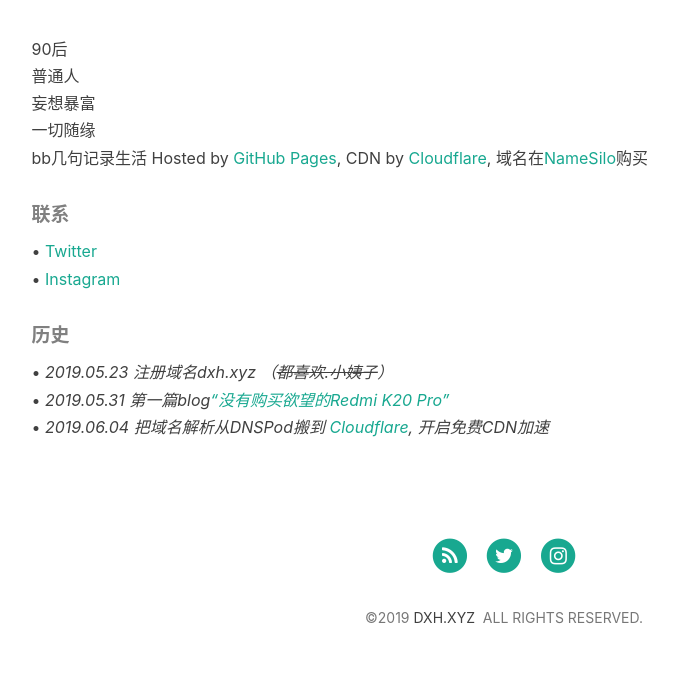
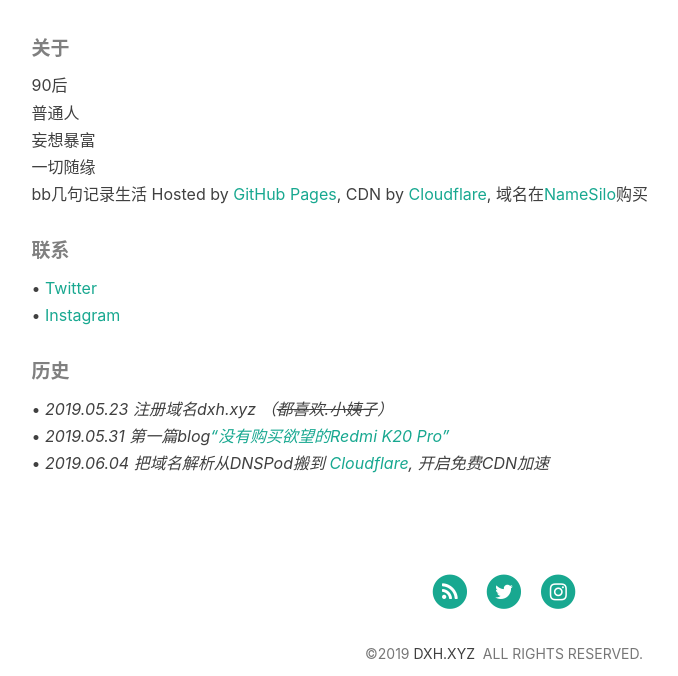
Before and after one commit to Devinteng/blog2, a Jekyll site: the page built from about.html, in a window 1280 px wide. Shown: the part 612-1288 px from the top of the page, without its empty margins (136-814 px from the left). Built offline with Jekyll 4.4.1, drawn with Linux system fonts in a browser that asks for light colours; nearby versions of some CDN libraries; comment, search, counter and statistics services are not loaded; before the commit the page ends 1252 px from its top, so only the background shows below that.

Commit message:
Update zh.md

```diff
--- a/_includes/about/zh.md
+++ b/_includes/about/zh.md
@@ -2,6 +2,7 @@
 
 <!-- music -->
 <iframe src="//music.163.com/outchain/player?type=2&id=1491585&auto=0&height=66" frameborder="0" width="100%" height="86px" > </iframe>
+##### 关于
 90后
 普通人
 妄想暴富
```
